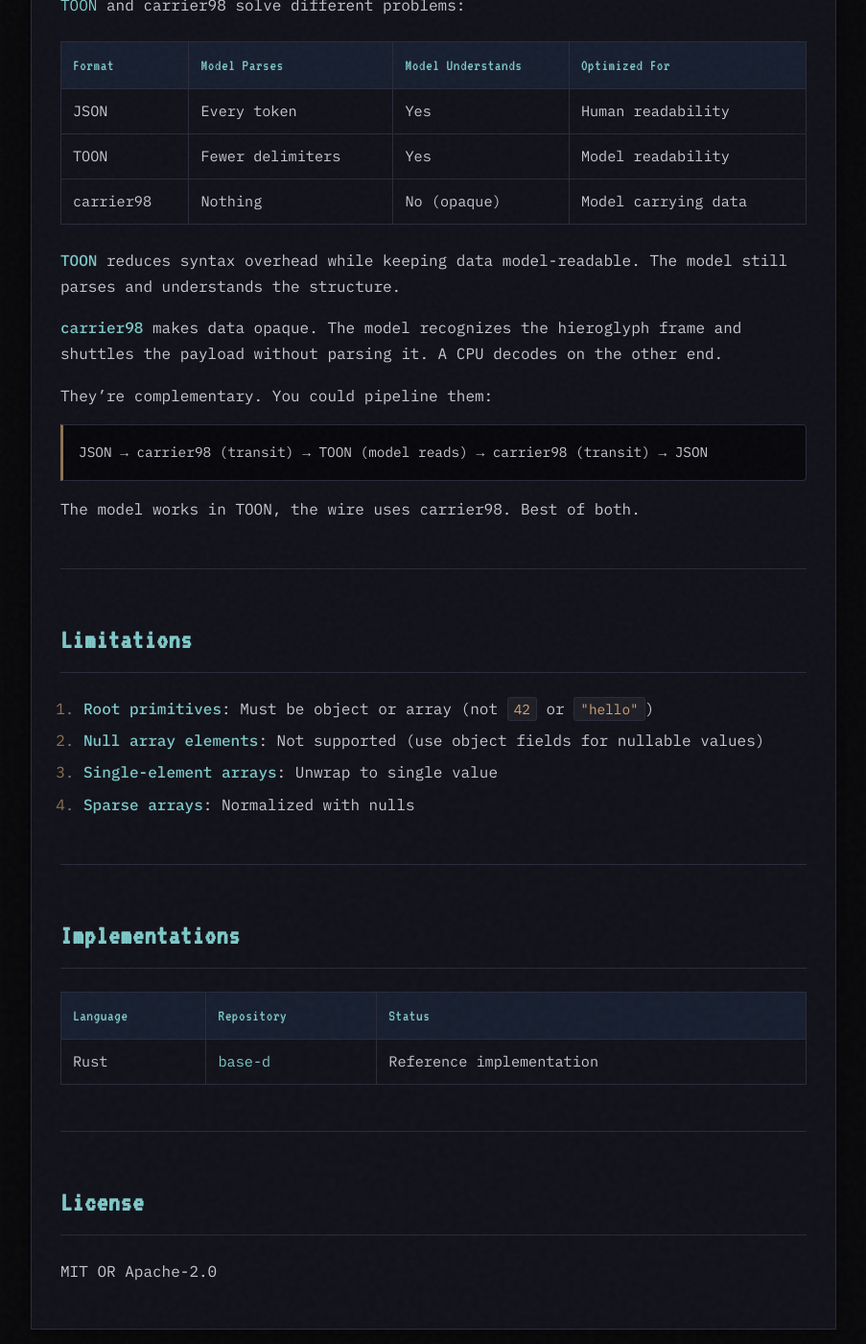
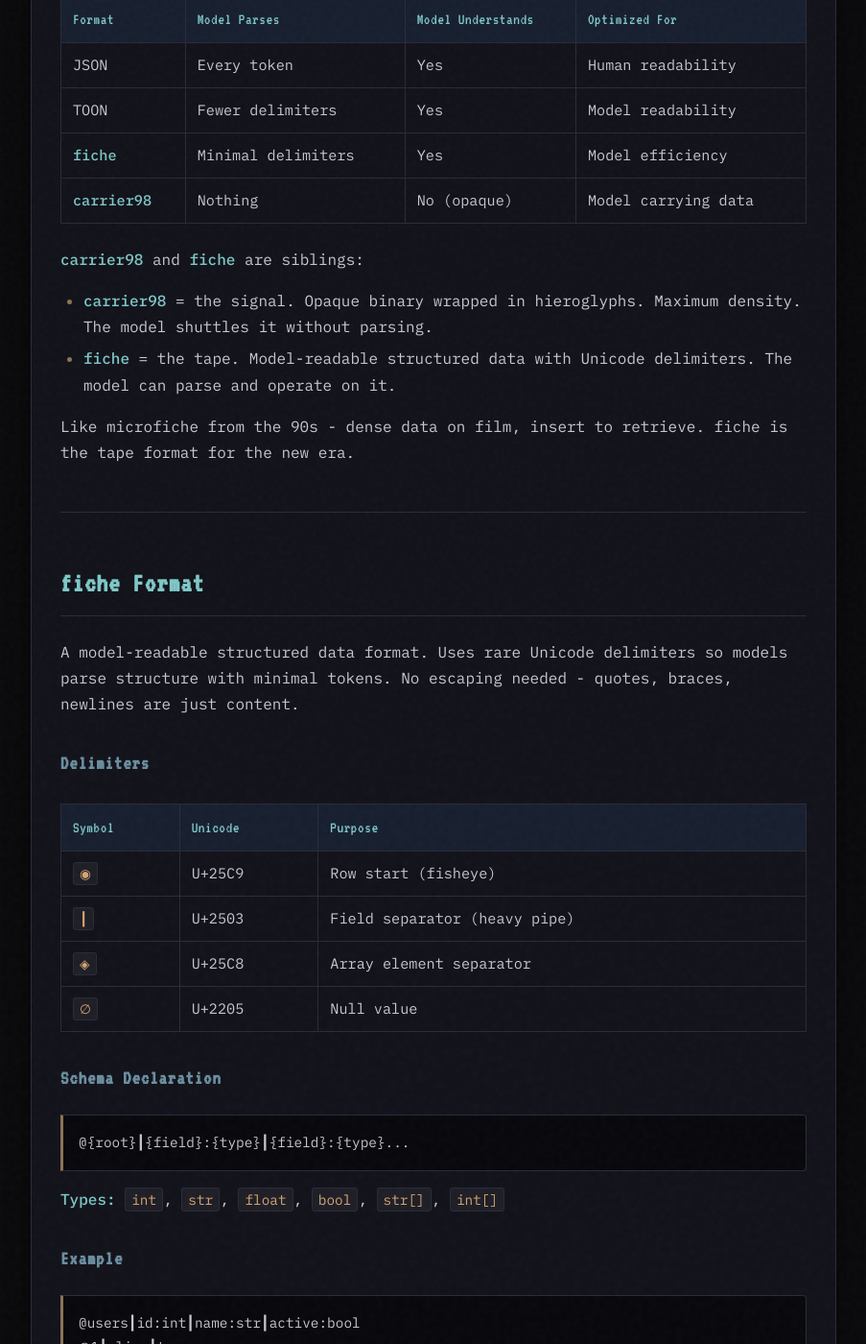
Before and after one commit to coryzibell/carrier98, a Jekyll site: the page built from docs/index.md, in a window 1280 px wide and 1400 px high, scrolled down 8064 px. Shown: the whole window at 96% size, without its empty margins (188-1091 px from the left). Built offline with Jekyll 4.4.1, drawn with Linux system fonts in a browser that asks for light colours; some of the changed text lies outside the part shown.

Commit message:
pPPHI7Giic6OrjKR0gBQv
GzQAAARqc6leKHa1LcXB2ybCEBxywH5ta562gKQ+sSzdI6F9VOjk9d2kR/Vsh5phKWOHd5P8cA==

[md5:base62|brotli:base64]

````diff
--- a/docs/index.md
+++ b/docs/index.md
@@ -240,27 +240,97 @@ carrier98 trades bandwidth for context density. The display96 alphabet uses ~3 b
 
 **The economics:** JSON parsing on a CPU is essentially free - deterministic, fast, measured in microseconds. LLM inference is expensive - probabilistic, slow, measured in dollars per million tokens. carrier98 moves the parsing cost from expensive (model) to cheap (client CPU). Even if bandwidth is your bottleneck, you're still saving on the expensive side of the equation.
 
-### carrier98 vs TOON
-
-[TOON](https://github.com/mxdvl/toon) and carrier98 solve different problems:
+### The Format Family
 
 | Format | Model Parses | Model Understands | Optimized For |
 |--------|--------------|-------------------|---------------|
 | JSON | Every token | Yes | Human readability |
 | TOON | Fewer delimiters | Yes | Model readability |
-| carrier98 | Nothing | No (opaque) | Model carrying data |
+| **fiche** | Minimal delimiters | Yes | Model efficiency |
+| **carrier98** | Nothing | No (opaque) | Model carrying data |
 
-**TOON** reduces syntax overhead while keeping data model-readable. The model still parses and understands the structure.
+**carrier98** and **fiche** are siblings:
 
-**carrier98** makes data opaque. The model recognizes the hieroglyph frame and shuttles the payload without parsing it. A CPU decodes on the other end.
+- **carrier98** = the signal. Opaque binary wrapped in hieroglyphs. Maximum density. The model shuttles it without parsing.
+- **fiche** = the tape. Model-readable structured data with Unicode delimiters. The model can parse and operate on it.
 
-They're complementary. You could pipeline them:
+Like microfiche from the 90s - dense data on film, insert to retrieve. fiche is the tape format for the new era.
+
+---
+
+## fiche Format
+
+A model-readable structured data format. Uses rare Unicode delimiters so models parse structure with minimal tokens. No escaping needed - quotes, braces, newlines are just content.
+
+### Delimiters
+
+| Symbol | Unicode | Purpose |
+|--------|---------|---------|
+| `◉` | U+25C9 | Row start (fisheye) |
+| `┃` | U+2503 | Field separator (heavy pipe) |
+| `◈` | U+25C8 | Array element separator |
+| `∅` | U+2205 | Null value |
+
+### Schema Declaration
 
 ```
-JSON → carrier98 (transit) → TOON (model reads) → carrier98 (transit) → JSON
+@{root}┃{field}:{type}┃{field}:{type}...
 ```
 
-The model works in TOON, the wire uses carrier98. Best of both.
+**Types:** `int`, `str`, `float`, `bool`, `str[]`, `int[]`
+
+### Example
+
+```
+@users┃id:int┃name:str┃active:bool
+◉1┃alice┃true
+◉2┃bob┃false
+◉3┃carol┃true
+```
+
+### With Arrays
+
+```
+@users┃id:int┃tags:str[]
+◉1┃admin◈editor◈superuser
+◉2┃viewer
+```
+
+### With Nulls
+
+```
+@records┃id:int┃score:float┃notes:str
+◉1┃95.5┃∅
+◉2┃∅┃pending
+```
+
+### Embedded Content (no escaping)
+
+```
+@logs┃level:str┃msg:str
+◉error┃Failed to parse {"key": "value"}
+```
+
+Quotes, braces, colons - all just content. The `┃` delimiter is rare enough that collisions are virtually nonexistent.
+
+### Escape Hatch
+
+If content contains a delimiter (extremely rare), wrap in carrier98:
+
+```
+@art┃name:str┃chars:str
+◉gradient┃𓍹╣◟╥◕◝▰◣◥▟𓍺
+```
+
+The hieroglyph frame signals "decode me first."
+
+### Pipeline
+
+```
+JSON → fiche (model workspace) → carrier98 (transit) → fiche → JSON
+```
+
+The model works in fiche, the wire uses carrier98. Best of both.
 
 ---
 
````
